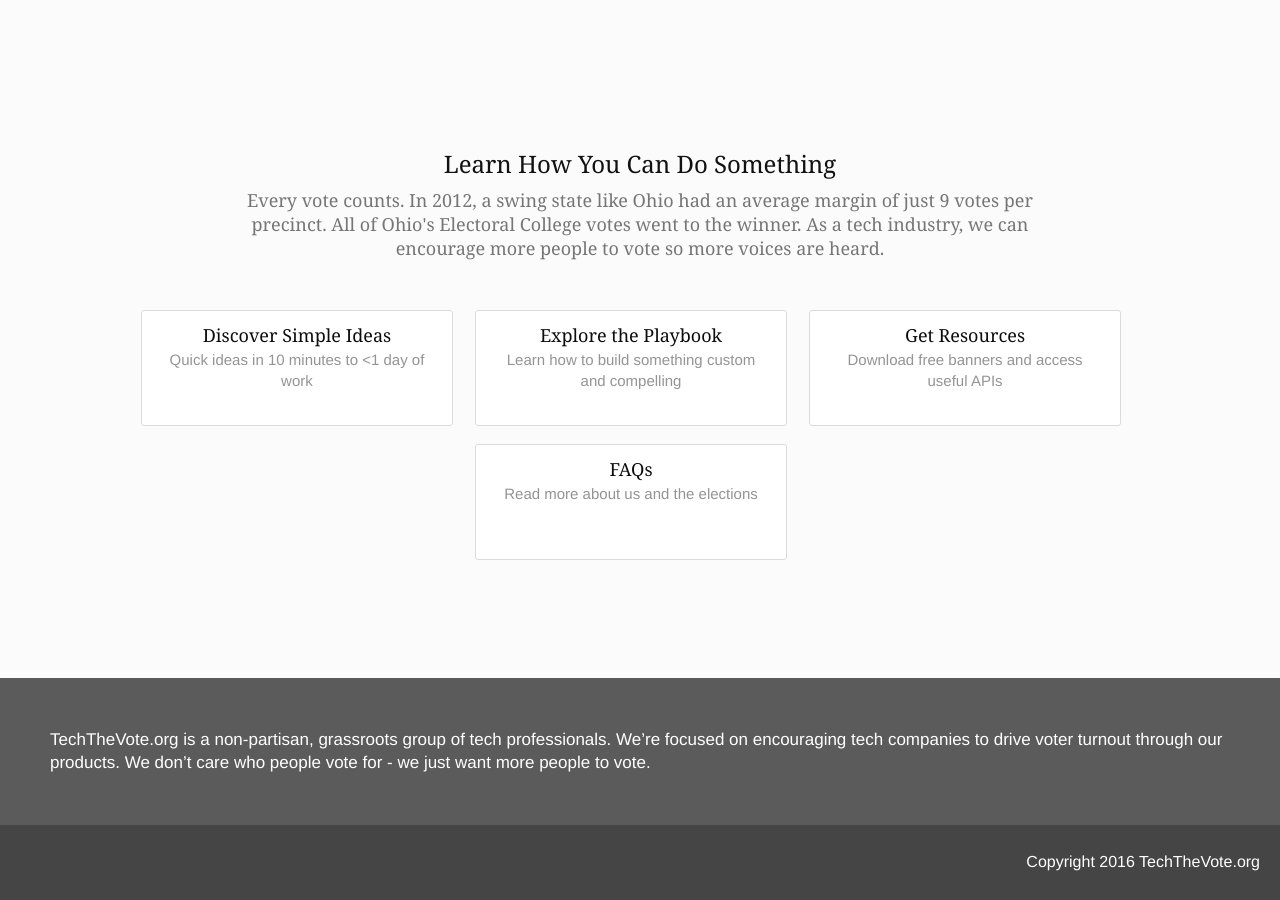
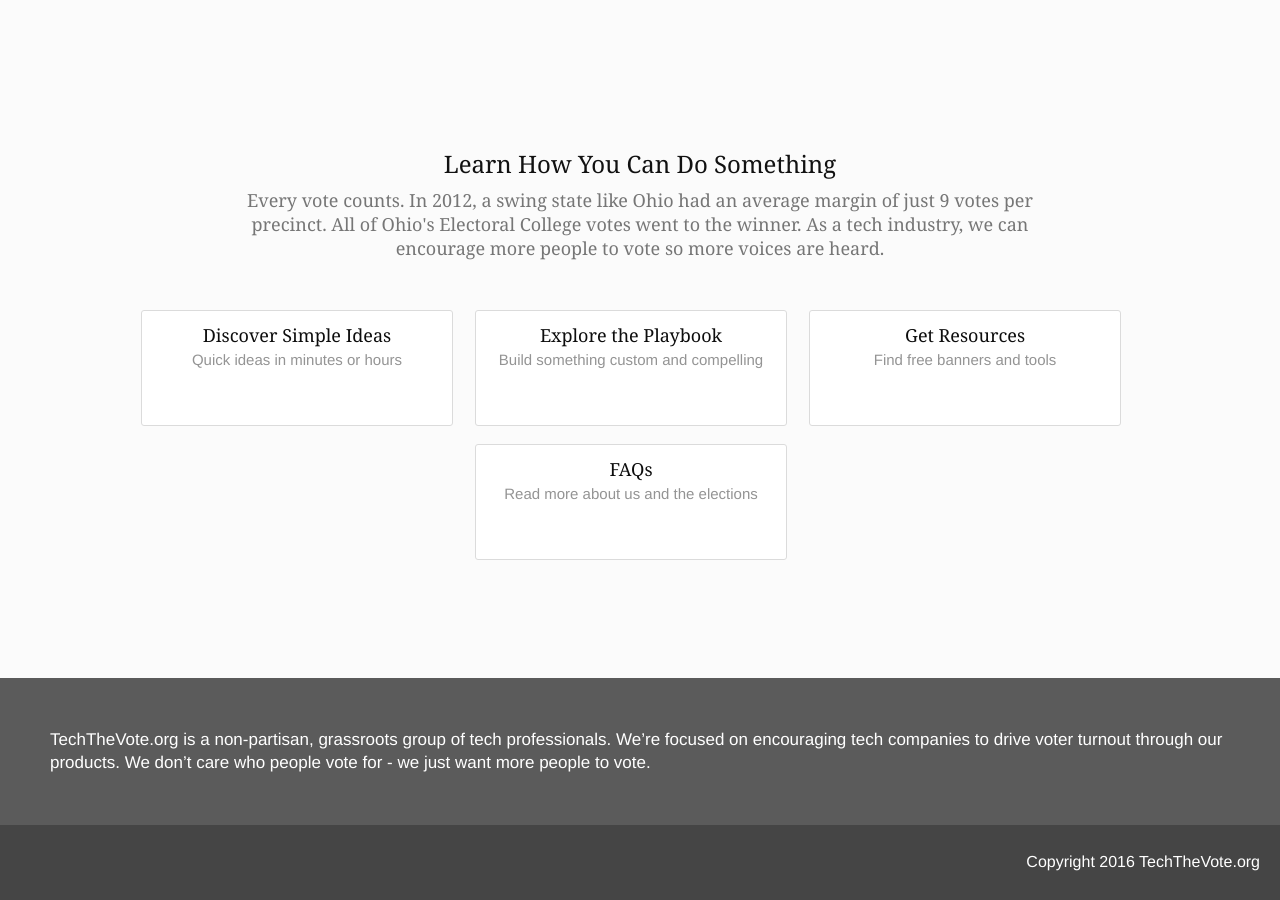
Before and after one commit to techthevote/techthevote.github.io, a Jekyll site: the page built from index.md, in a window 1280 px wide and 900 px high, scrolled down 614 px. Built offline with Jekyll 4.4.1, drawn with Linux system fonts in a browser that asks for light colours; nearby versions of some CDN libraries; comment, search, counter and statistics services are not loaded.

Commit message:
Update index.md

```diff
--- a/index.md
+++ b/index.md
@@ -31,15 +31,15 @@ layout: default
 <div class="playbook-nav-wrapper homepage">
   <a href="./playbook#simple-ideas" class="nav-element">
     <div class="nav-element-title">Discover Simple Ideas</div>
-    <div class="nav-element-description">Quick ideas in 10 minutes to <1 day of work</div>
+    <div class="nav-element-description">Quick ideas in minutes or hours</div>
   </a>
   <a href="./playbook" class="nav-element">
     <div class="nav-element-title">Explore the Playbook</div>
-    <div class="nav-element-description">Learn how to build something custom and compelling</div>
+    <div class="nav-element-description">Build something custom and compelling</div>
   </a>
   <a href="./resources" class="nav-element">
     <div class="nav-element-title">Get Resources</div>
-    <div class="nav-element-description">Download free banners and access useful APIs</div>
+    <div class="nav-element-description">Find free banners and tools</div>
   </a>
   <a href="./faq" class="nav-element">
     <div class="nav-element-title">FAQs</div>
```
